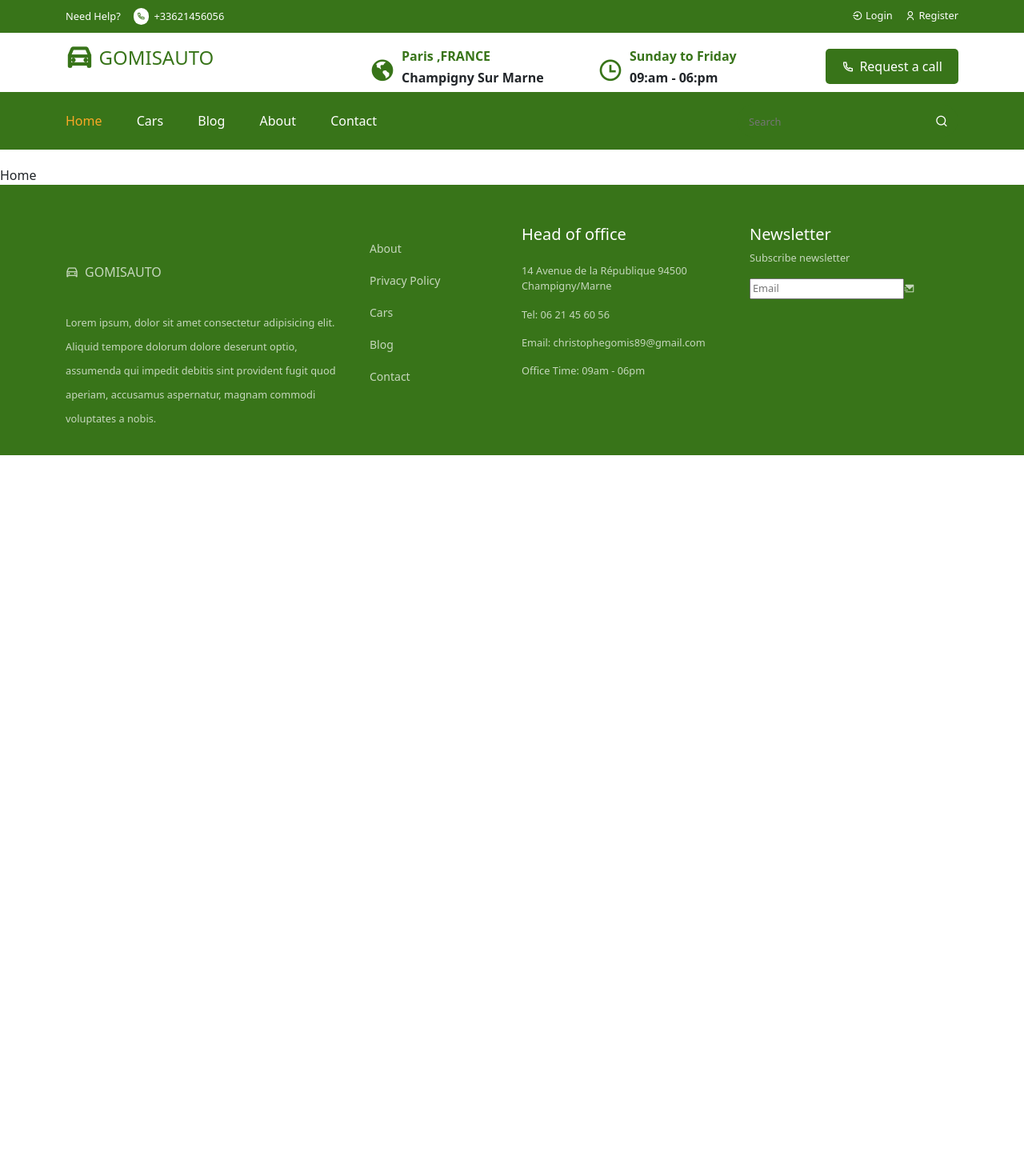
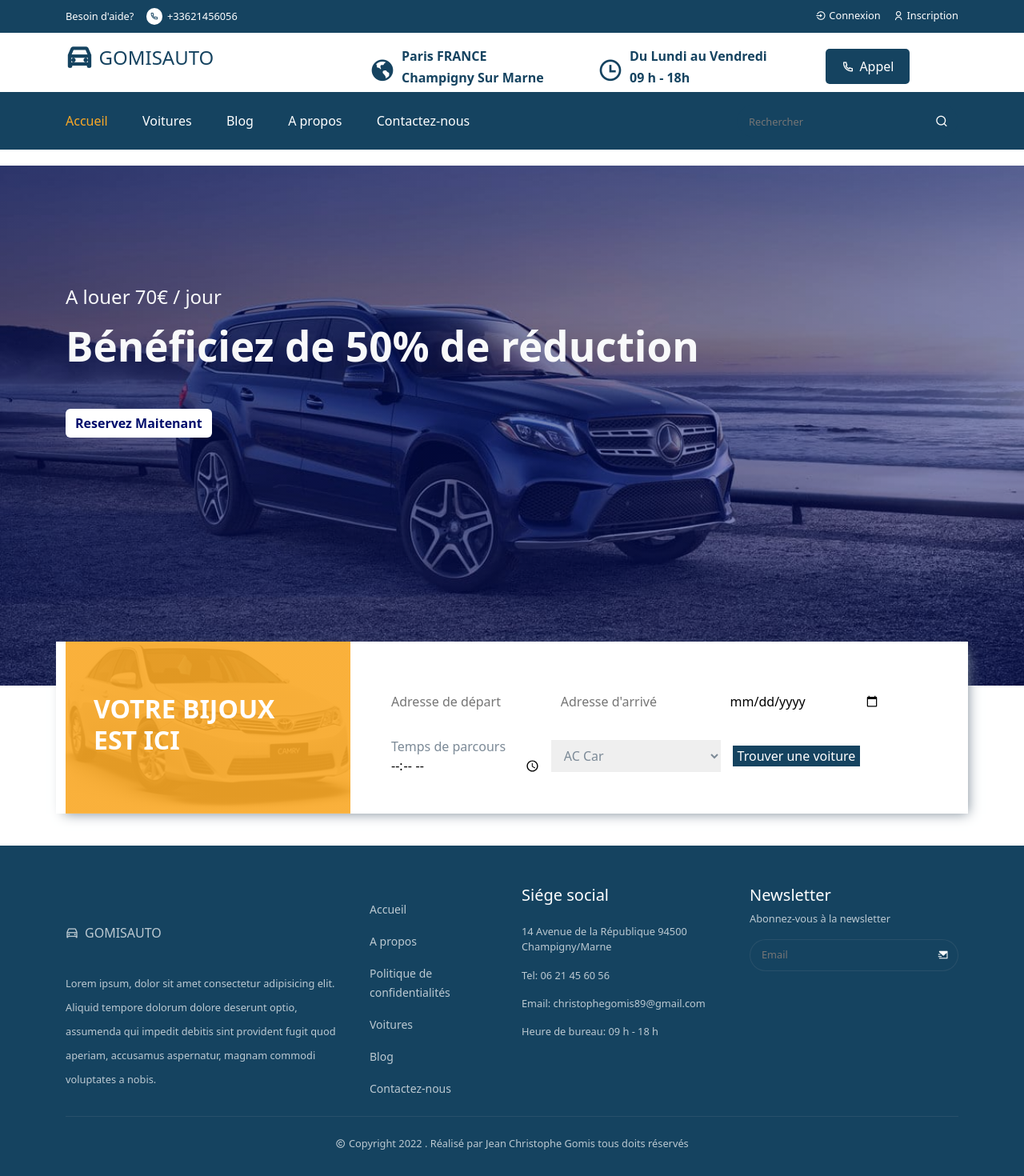
Before and after one commit to JCG89/GOMISAUTO, a React (Create React App) app: page /home in a window 1280 px wide. Shown: the whole page at 80% size. Before the commit the page ends 800 px from the top, so only its background shows below. Built offline with nearby package versions, Linux system fonts and the light colour scheme.

Commit message:
Finishing the header, setting up the footer and fine-tuning the UI in progress

```diff
--- a/src/components/Header/Header.jsx
+++ b/src/components/Header/Header.jsx
@@ -6,11 +6,11 @@ import "../../styles/Header.css";
 const navLinks = [
   {
     path: "/home",
-    display: "Home",
+    display: "Accueil",
   },
   {
     path: "/cars",
-    display: "Cars",
+    display: "Voitures",
   },
   {
     path: "/blogs",
@@ -18,11 +18,11 @@ const navLinks = [
   },
   {
     path: "/about",
-    display: "About",
+    display: "A propos",
   },
   {
     path: "/contact",
-    display: "Contact",
+    display: "Contactez-nous",
   },
 ];
 
@@ -36,19 +36,19 @@ const Header = () => {
           <Row>
             <Col lg="6" md="6" sm="6">
               <div className="header_top_left">
-                <span>Need Help?</span>
+                <span>Besoin d'aide?</span>
                 <span className="header_top_help">
-                  <i class="ri-phone-line"></i>+33621456056
+                  <i className="ri-phone-line"></i>+33621456056
                 </span>
               </div>
             </Col>
             <Col lg="6" md="6" sm="6">
               <div className="header_top_right d-flex align-items-center justify-content-end gap-3">
                 <Link to="#" className="d-flex align-items-center gap-1">
-                  <i class="ri-login-circle-line"></i>Login
+                  <i className="ri-login-circle-line"></i>Connexion
                 </Link>
                 <Link to="#" className="d-flex align-items-center gap-1">
-                  <i class="ri-user-line"></i>Register
+                  <i className="ri-user-line"></i>Inscription
                 </Link>
               </div>
             </Col>
@@ -63,7 +63,7 @@ const Header = () => {
               <div className="logo">
                 <h1>
                   <Link to="/home" className="d-flex align-items-center gap-2">
-                    <i class="ri-car-line"></i>
+                    <i className="ri-car-line"></i>
                     <span>GOMISAUTO</span>
                   </Link>
                 </h1>
@@ -72,10 +72,10 @@ const Header = () => {
             <Col lg="3" md="3" sm="4">
               <div className="header_location d-flex align-items-center gap-2">
                 <span>
-                  <i class="ri-earth-fill"></i>
+                  <i className="ri-earth-fill"></i>
                 </span>
                 <div className="header_location_content">
-                  <h4>Paris ,FRANCE</h4>
+                  <h4>Paris FRANCE</h4>
                   <h6>Champigny Sur Marne</h6>
                 </div>
               </div>
@@ -83,18 +83,18 @@ const Header = () => {
             <Col lg="3" md="3" sm="4">
               <div className="header_location d-flex align-items-center gap-2">
                 <span>
-                  <i class="ri-time-line"></i>
+                  <i className="ri-time-line"></i>
                 </span>
                 <div className="header_location_content">
-                  <h4>Sunday to Friday</h4>
-                  <h6>09:am - 06:pm</h6>
+                  <h4>Du Lundi au Vendredi</h4>
+                  <h6>09 h - 18h </h6>
                 </div>
               </div>
             </Col>
             <Col lg="2" md="3" sm="0">
               <button className="header_btn btn d-flex align-items-center justify-content-end text-end">
                 <Link to="/contact">
-                  <i class="ri-phone-line"></i> Request a call
+                  <i className="ri-phone-line"></i> Appel
                 </Link>
               </button>
             </Col>
@@ -106,7 +106,7 @@ const Header = () => {
           <Container>
             <div className="navigation_wrapper d-flex align-items-center justify-content-between">
               <span className="mobile_menu">
-                <i class="ri-menu-line"></i>
+                <i className="ri-menu-line"></i>
               </span>
               <div className="navigation">
                 <div className="menu">
@@ -127,9 +127,9 @@ const Header = () => {
               </div>
               <div className="nav_right">
                 <div className="search_box">
-                  <input type="text" placeholder="Search" />
+                  <input type="text" placeholder="Rechercher" />
                   <span>
-                    <i class="ri-search-line"></i>
+                    <i className="ri-search-line"></i>
                   </span>
                 </div>
               </div>
--- /dev/null
+++ b/src/components/Helmet/Helmet.jsx
@@ -0,0 +1,8 @@
+import React from "react";
+
+const Helmet = (props) => {
+  document.title = "Rent Car Service" + props.title;
+  return <div className="w-100">{props.children}</div>;
+};
+
+export default Helmet;
--- /dev/null
+++ b/src/components/UI/FindCarForm.jsx
@@ -0,0 +1,39 @@
+import React from "react";
+import "../../styles/FindCarForm.css";
+import { Form, FormGroup } from "reactstrap";
+const FindCarForm = () => {
+  return (
+    <Form className="form">
+      <div className="d-flex align-items-center jsutify-content-between flex-wrap">
+        <FormGroup className="form_group">
+          <input type="text" placeholder="Adresse de départ" />
+        </FormGroup>
+        <FormGroup className="form_group">
+          <input type="text" placeholder="Adresse d'arrivé " required />
+        </FormGroup>
+        <FormGroup className="form_group">
+          <input type="date" placeholder="journey date" required />
+        </FormGroup>
+        <FormGroup className="form_group">
+          <input
+            className="journey_time"
+            type="time"
+            placeholder="Journey time"
+            required
+          />
+        </FormGroup>
+        <FormGroup className="select_group">
+          <select name="" id="">
+            <option value="ac">AC Car</option>
+            <option value="non-ac">Non AC Car</option>
+          </select>
+        </FormGroup>
+        <FormGroup className="form_group">
+          <button className="find_car-btn">Trouver une voiture</button>
+        </FormGroup>
+      </div>
+    </Form>
+  );
+};
+
+export default FindCarForm;
--- /dev/null
+++ b/src/components/UI/HeroSlider.jsx
@@ -0,0 +1,64 @@
+import React from "react";
+
+import Slider from "react-slick";
+import { Container } from "reactstrap";
+import { Link } from "react-router-dom";
+
+import "../../styles/HeroSlider.css";
+
+const HeroSlider = () => {
+  const settings = {
+    fade: true,
+    speed: 2000,
+    autoplaySpeed: 3000,
+    infinite: true,
+    autoplay: true,
+    slidesToShow: 1,
+    slidesToScroll: 1,
+    pauseOnHover: false,
+  };
+  return (
+    <Slider {...settings} className="hero__slider">
+      <div className="slider__item slider__item-01 mt0">
+        <Container>
+          <div className="slider__content ">
+            <h4 className="text-light mb-3">A louer 70€ / jour</h4>
+            <h1 className="text-light mb-4">Bénéficiez de 50% de réduction</h1>
+
+            <button className="btn reserve__btn mt-4">
+              <Link to="/cars">Reservez Maitenant</Link>
+            </button>
+          </div>
+        </Container>
+      </div>
+
+      <div className="slider__item slider__item-02 mt0">
+        <Container>
+          <div className="slider__content ">
+            <h4 className="text-light mb-3">A louer 70€ / jour</h4>
+            <h1 className="text-light mb-4">Bénéficiez de 50% de réduction</h1>
+
+            <button className="btn reserve__btn mt-4">
+              <Link to="/cars">Reservez Maitenant</Link>
+            </button>
+          </div>
+        </Container>
+      </div>
+
+      <div className="slider__item slider__item-03 mt0">
+        <Container>
+          <div className="slider__content ">
+            <h4 className="text-light mb-3">A louer 70€ / jour</h4>
+            <h1 className="text-light mb-4">Bénéficiez de 50% de réduction</h1>
+
+            <button className="btn reserve__btn mt-4">
+              <Link to="/cars">Reserves Maintenant</Link>
+            </button>
+          </div>
+        </Container>
+      </div>
+    </Slider>
+  );
+};
+
+export default HeroSlider;
--- a/src/components/footer/Footer.jsx
+++ b/src/components/footer/Footer.jsx
@@ -5,16 +5,20 @@ import "../../styles/Footer.css";
 
 const quickLinks = [
   {
+    path: "/",
+    display: "Accueil",
+  },
+  {
     path: "/about",
-    display: "About",
+    display: "A propos",
   },
   {
     path: "#",
-    display: "Privacy Policy",
+    display: "Politique de confidentialités",
   },
   {
     path: "/cars",
-    display: "Cars",
+    display: "Voitures",
   },
   {
     path: "/blogs",
@@ -22,10 +26,12 @@ const quickLinks = [
   },
   {
     path: "/contact",
-    display: "Contact",
+    display: "Contactez-nous",
   },
 ];
 const Footer = () => {
+  const date = new Date();
+  const year = date.getFullYear();
   return (
     <footer className="footer">
       <Container>
@@ -38,7 +44,7 @@ const Footer = () => {
                   className="d-flex align-items-center gap-2"
                   style={{ textDecoration: "none" }}
                 >
-                  <i class="ri-car-line"></i>
+                  <i className="ri-car-line"></i>
                   <span>GOMISAUTO</span>
                 </Link>
               </h1>
@@ -79,25 +85,36 @@ const Footer = () => {
           </Col>
           <Col lg="3" md="4" sm="6">
             <div className="mb-4">
-              <h5 className="footer_link-title mb-4">Head of office</h5>
+              <h5 className="footer_link-title mb-4">Siége social</h5>
               <p className="office_info">
                 14 Avenue de la République 94500 Champigny/Marne
               </p>
               <p className="office_info">Tel: 06 21 45 60 56</p>
               <p className="office_info">Email: christophegomis89@gmail.com</p>
-              <p className="office_info">Office Time: 09am - 06pm</p>
+              <p className="office_info">Heure de bureau: 09 h - 18 h</p>
             </div>
           </Col>
           <Col lg="3" md="4">
             <div className="mb-4">
               <h5 className="footer_link-title">Newsletter</h5>
-              <p className="section_description">Subscribe newsletter</p>
+              <p className="section_description">
+                Abonnez-vous à la newsletter
+              </p>
               <div className="newsletter">
                 <input type="email" placeholder="Email" />
                 <span>
-                  <i class="ri-mail-send-fill"></i>
+                  <i className="ri-mail-send-fill"></i>
                 </span>
               </div>
+            </div>
+          </Col>
+          <Col lg="12">
+            <div className="footer_bottom">
+              <p className="section_description d-flex align-items-center justify-content-center gap-1 pt-4">
+                <i className="ri-copyright-line"></i> Copyright{" "}
+                {`${year} . Réalisé
+                par Jean Christophe Gomis tous doits réservés`}
+              </p>
             </div>
           </Col>
         </Row>
--- a/src/pages/Home.jsx
+++ b/src/pages/Home.jsx
@@ -1,6 +1,32 @@
 import React from "react";
+import HeroSlider from "../components/UI/HeroSlider";
+import Helmet from "../components/Helmet/Helmet";
+import { Container, Row, Col } from "reactstrap";
+
+import FindCarForm from "../components/UI/FindCarForm";
 
 const Home = () => {
-  return <div className="home">Home</div>;
+  return (
+    <Helmet title="home">
+      {/* Hero section*/}
+      <section className="p-0 hero_slider-section">
+        <HeroSlider />
+        <div className="hero_form">
+          <Container>
+            <Row className="form_row">
+              <Col lg="4" md="4">
+                <div className="find_cars-left">
+                  <h2>VOTRE BIJOUX EST ICI </h2>
+                </div>
+              </Col>
+              <Col lg="8" md="8" sm="12">
+                <FindCarForm />
+              </Col>
+            </Row>
+          </Container>
+        </div>
+      </section>
+    </Helmet>
+  );
 };
 export default Home;
--- /dev/null
+++ b/src/styles/FindCarForm.css
@@ -0,0 +1,73 @@
+.find_cars-left {
+  background: linear-gradient(rgb(249, 168, 38, 0.9), rgb(249, 168, 38, 0.9)),
+    url("../assets/all-images/toyota-offer-2.png");
+  background-position: center;
+  background-repeat: no-repeat;
+  background-size: cover;
+  padding: 65px 35px;
+}
+.find_cars-left h2 {
+  font-weight: 600;
+  font-size: 2rem;
+  color: #fff;
+}
+.form_group {
+  width: 30%;
+  margin-bottom: 0;
+}
+.form_group input {
+  border: 1px #7c8a972a;
+  padding: 8px 12px;
+  border: none;
+  outline: none;
+  width: 100%;
+}
+.form_group input ::placeholder {
+  color: #7c8a97;
+}
+.find_car-btn {
+  margin-left: 15px;
+  border: none;
+  background: #154360;
+  color: #fff;
+}
+.find_car-btn:hover {
+  color: rgb(249, 168, 38, 0.9);
+}
+.form {
+  background: #fff;
+  padding-top: 55px;
+
+  padding-left: 15px;
+  padding-right: 15px;
+}
+.select_group {
+  width: 30%;
+}
+.select_group select {
+  width: 100%;
+  padding: 8px 12px;
+  border: #7c8a972a;
+  outline: none;
+  color: #7c8a97;
+}
+.form_row {
+  background: #fff;
+  box-shadow: 5px 5px 15px -5px #7c8a97;
+}
+.hero_slider-section {
+  position: relative;
+  z-index: 10;
+  margin-bottom: 200px;
+}
+.hero_form {
+  position: absolute;
+  bottom: -160px;
+  z-index: 11;
+  width: 100%;
+}
+.journey_time::before {
+  content: "Temps de parcours";
+  margin-right: 0.8rem;
+  color: #7c8a97;
+}
--- a/src/styles/Footer.css
+++ b/src/styles/Footer.css
@@ -1,5 +1,5 @@
 .footer {
-  background: #387419;
+  background: #154360;
   padding-top: 50px;
   padding-bottom: 15px;
   font-size: 0.8rem;
@@ -31,9 +31,35 @@
   color: rgba(255, 255, 255, 0.715);
   text-decoration: none;
   font-size: 1rem;
+  transition: 0.3s;
+}
+.quick_link a:hover {
+  color: #f9a826;
 }
 .footer_link-title {
   color: #fff;
 }
 .office_info {
+  color: rgba(255, 255, 255, 0.715);
 }
+.newsletter {
+  display: flex;
+  align-items: center;
+  justify-content: space-between;
+  padding: 8px 12px;
+  border: 1px solid #7c8a972f;
+  border-radius: 50px;
+  background: #154360;
+}
+.newsletter input {
+  background: transparent;
+  border: none;
+  outline: none;
+  color: #fff;
+}
+.newsletter span {
+  color: #fff;
+}
+.footer_bottom {
+  border-top: 1px solid #7c8a972f;
+}
--- a/src/styles/Header.css
+++ b/src/styles/Header.css
@@ -1,6 +1,6 @@
 .header_top {
   padding: 10px 0px;
-  background: #387419;
+  background: #154360;
   color: #fff;
 }
 .header_top_left {
@@ -18,7 +18,7 @@
 }
 .header_top_help i {
   background: #fff;
-  color: #387419;
+  color: #154360;
   padding: 2px 4px;
   border-radius: 50px;
   font-size: 0.7rem;
@@ -41,7 +41,7 @@
 }
 .logo h1 a i {
   font-size: 2.1rem;
-  color: #387419;
+  color: #154360;
   font-weight: 700;
 }
 .logo h1 {
@@ -49,22 +49,23 @@
 }
 .logo h1 a {
   text-decoration: none;
-  color: #387419;
+  color: #154360;
 }
 .header_location span i {
   font-size: 2rem;
-  color: #387419;
+  color: #154360;
 }
 .header_location_content h4 {
   font-size: 1rem;
   font-weight: 600;
-  color: #387419;
+  color: #154360;
 }
 .header_location_content h6 {
   font-weight: 600;
+  color: #154360;
 }
 .header_btn {
-  background: #387419;
+  background: #154360;
   padding: 10px 20px;
   border: none;
   outline: none;
@@ -83,7 +84,7 @@
 /* Main navigation style*/
 .main_navbar {
   padding: 15px 0px;
-  background: #387419;
+  background: #154360;
 }
 .mobile_menu i {
   color: #fff;
@@ -107,12 +108,12 @@
   color: #f9a826;
 }
 .search_box {
-  border: 1px solid #387419;
+  border: 1px solid #154360;
   padding: 7px 12px;
   display: flex;
   align-items: center;
   border-radius: 50px;
-  background: #387419;
+  background: #154360;
 }
 .search_box input {
   background: transparent;
--- /dev/null
+++ b/src/styles/HeroSlider.css
@@ -0,0 +1,84 @@
+.slider__item {
+  max-width: 100%;
+  height: 650px;
+}
+
+.slider__item-01 {
+  background: linear-gradient(rgb(0, 13, 107, 0.5), rgb(0, 13, 107, 0.5)),
+    url("../assets/all-images/slider-img/slider-1.jpg");
+  background-position: center;
+  background-repeat: no-repeat;
+  background-size: cover;
+}
+
+.slider__item-02 {
+  background: linear-gradient(rgb(0, 13, 107, 0.5), rgb(0, 13, 107, 0.5)),
+    url("../assets/all-images/slider-img/slider-2.jpg");
+  background-position: center;
+  background-repeat: no-repeat;
+  background-size: cover;
+}
+
+.slider__item-03 {
+  background: linear-gradient(rgba(14, 106, 76, 0.5), rgba(14, 106, 76, 0.5)),
+    url("../assets/all-images/slider-img/slider-3.jpg");
+  background-position: center;
+  background-repeat: no-repeat;
+  background-size: cover;
+}
+
+.hero__slider {
+  overflow: hidden;
+}
+
+.slider__content {
+  padding-top: 150px;
+}
+
+.slider__content h1 {
+  font-size: 3.2rem;
+  font-weight: 600;
+}
+
+.reserve__btn {
+  background: #fff !important;
+  color: #154360 !important;
+  border: none;
+  outline: none;
+}
+
+.reserve__btn a {
+  text-decoration: none;
+  font-weight: 600;
+  color: #000d6b;
+}
+
+.reserve__btn:hover {
+  background: #000d6b;
+  color: #fff;
+}
+
+@media only screen and (max-width: 992px) {
+  .slider__item {
+    height: 530px;
+    max-width: 100vw;
+  }
+
+  .slider__content {
+    margin-top: -50px;
+  }
+
+  .slider__content h1 {
+    font-size: 2rem;
+  }
+}
+
+@media only screen and (max-width: 768px) {
+  .slider__item {
+    height: 450px;
+  }
+
+  .slider__content h1 {
+    font-size: 1.5rem;
+  }
+}
```
Also changed, not shown: src/assets/all-images/slider-img/slider-1.png (added).
